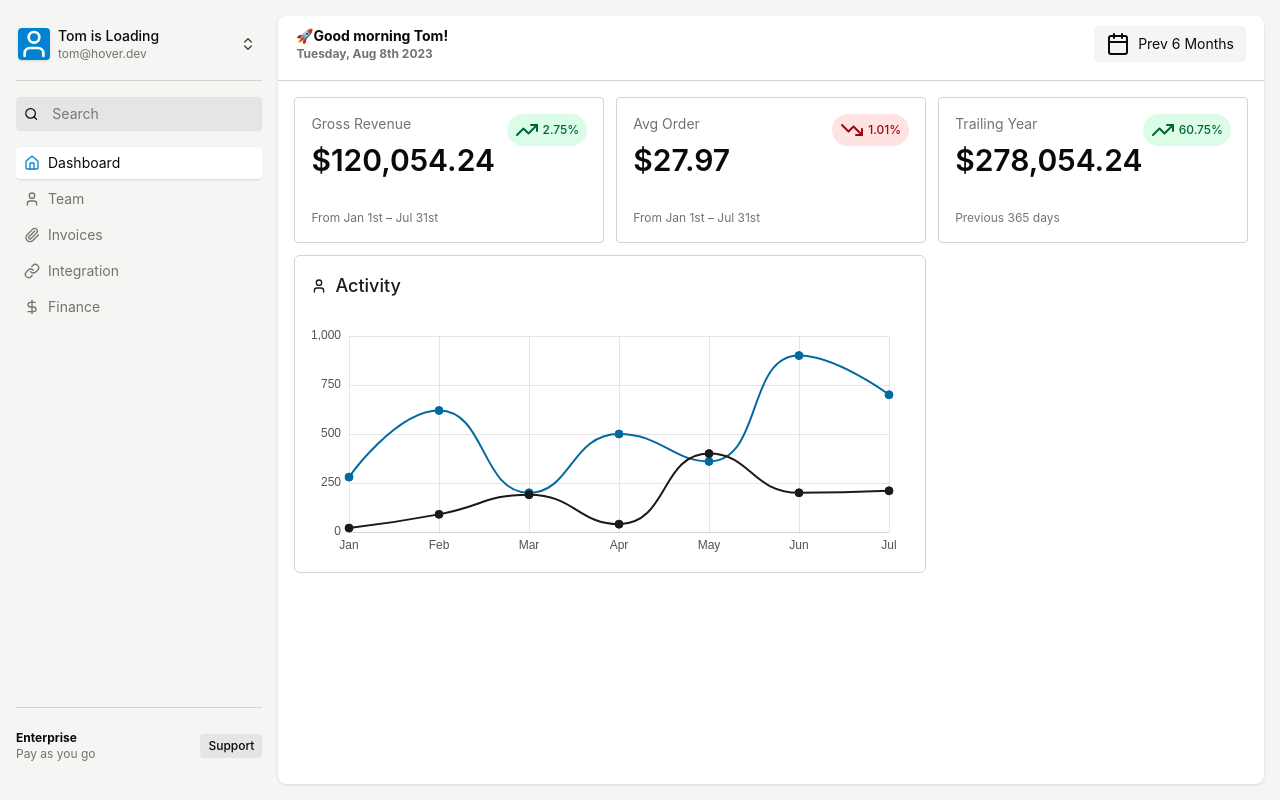
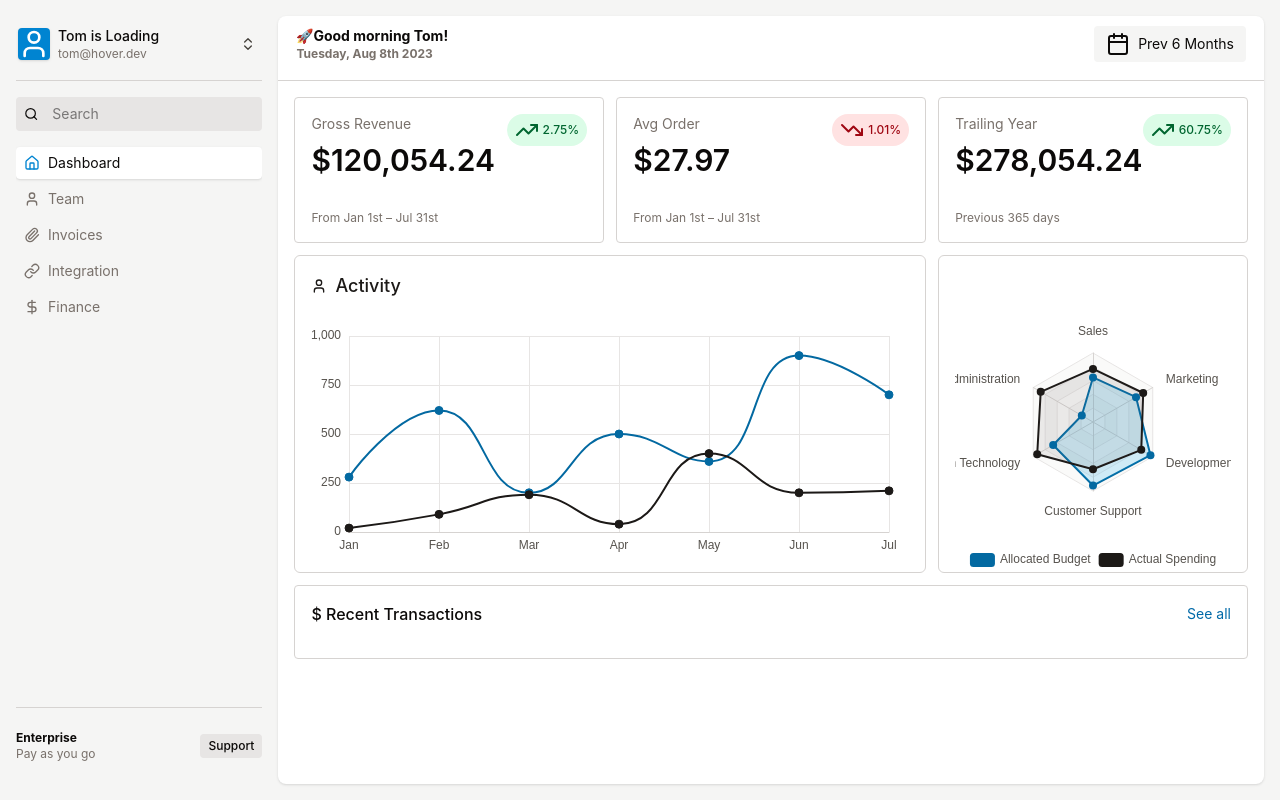
Before and after one commit to ZahraSoley/admin-dashboard, a React (Vite) app: page / in a window 1280 px wide. Built offline with nearby package versions, Linux system fonts and the light colour scheme.

Commit message:
change the style of activity graph and add recent transactions section

```diff
--- a/src/components/Dashboard/Grid.tsx
+++ b/src/components/Dashboard/Grid.tsx
@@ -1,11 +1,15 @@
 import ActivityGraph from "./ActivityGraph"
+import RecentTransaction from "./RecentTransaction"
 import StatCards from "./StatCards"
+import UsageRadar from "./UsageRadar"
 
 const Grid = () => {
     return (
         <div className="px-4 grid gap-3 grid-cols-12">
             <StatCards />
             <ActivityGraph />
+            <UsageRadar />
+            <RecentTransaction />
         </div>
     )
 }
--- /dev/null
+++ b/src/components/Dashboard/RecentTransaction.tsx
@@ -0,0 +1,13 @@
+
+const RecentTransaction = () => {
+    return (
+        <div className="col-span-12 p-4 rounded border border-stone-300">
+            <div className="mb-4 flex items-center justify-between">
+                <h3 className="flex items-center gap-1.5 font-medium">$ Recent Transactions</h3>
+                <button className="text-sm text-sky-700 cursor-pointer hover:text-sky-800">See all</button>
+            </div>
+        </div>
+    )
+}
+
+export default RecentTransaction
--- /dev/null
+++ b/src/components/Dashboard/UsageRadar.tsx
@@ -0,0 +1,138 @@
+import ReactECharts from "echarts-for-react";
+
+const UsageRadar = () => {
+    const option = {
+        legend: {
+            bottom: 0,
+            textStyle: {
+                color: "#57534e", // stone-600
+            },
+        },
+        radar: {
+            indicator: [
+                { name: "Sales", max: 6500 },
+                { name: "Administration", max: 16000 },
+                { name: "Information Technology", max: 30000 },
+                { name: "Customer Support", max: 38000 },
+                { name: "Development", max: 52000 },
+                { name: "Marketing", max: 25000 },
+            ],
+            axisName: {
+                color: "#57534e", // stone-600
+                fontSize: 12,
+            },
+            axisLine: {
+                lineStyle: {
+                    color: "#d6d3d1", // stone-300
+                },
+            },
+            splitLine: {
+                lineStyle: {
+                    color: "#e7e5e4", // stone-200
+                },
+            },
+            splitArea: {
+                areaStyle: {
+                    color: ["#fafaf9", "#f5f5f4"], // stone-50 / stone-100
+                },
+            },
+        },
+        series: [
+            {
+                name: "Budget vs spending",
+                type: "radar",
+                data: [
+                    {
+                        value: [4200, 3000, 20000, 35000, 50000, 18000],
+                        name: "Allocated Budget",
+                        lineStyle: {
+                            color: "#0369a1", // sky-700
+                            width: 2,
+                        },
+                        itemStyle: {
+                            color: "#0369a1", // sky-700
+                        },
+                        areaStyle: {
+                            color: "#0ea5e9", // sky-500
+                            opacity: 0.18,
+                        },
+                    },
+                    {
+                        value: [5000, 14000, 28000, 26000, 42000, 21000],
+                        name: "Actual Spending",
+                        lineStyle: {
+                            color: "#1c1917", // stone-900
+                            width: 2,
+                        },
+                        itemStyle: {
+                            color: "#1c1917", // stone-900
+                        },
+                        areaStyle: {
+                            color: "#57534e", // stone-600
+                            opacity: 0.1,
+                        },
+                    },
+                ],
+            },
+        ],
+    };
+
+    return (
+        <div className="col-span-4 overflow-hidden rounded-md border border-stone-300 bg-white">
+            <div className="h-72 w-full p-4">
+                <ReactECharts option={option} className="h-full w-full" />
+            </div>
+        </div>
+    );
+};
+
+export default UsageRadar;
+
+
+
+
+// bare version
+
+// import ReactECharts from "echarts-for-react";
+// const UsageRadar = () => {
+//     const option = {
+//         title: {
+//             text: "Basic Radar Chart",
+//         },
+//         legend: {
+//             data: ["Allocated Budget", "Actual Spending"],
+//         },
+//         radar: {
+//             indicator: [
+//                 { name: "Sales", max: 6500 },
+//                 { name: "Administration", max: 16000 },
+//                 { name: "Information Technology", max: 30000 },
+//                 { name: "Customer Support", max: 38000 },
+//                 { name: "Development", max: 52000 },
+//                 { name: "Marketing", max: 25000 },
+//             ],
+//         },
+//         series: [
+//             {
+//                 type: "radar",
+//                 data: [
+//                     {
+//                         value: [4200, 3000, 20000, 35000, 50000, 18000],
+//                         name: "Allocated Budget",
+//                     },
+//                     {
+//                         value: [5000, 14000, 28000, 26000, 42000, 21000],
+//                         name: "Actual Spending",
+//                     },
+//                 ],
+//             },
+//         ],
+//     };
+//     return (
+//         <div className="h-72 w-full">
+//             <ReactECharts option={option} />
+//         </div>
+//     );
+// };
+
+// export default UsageRadar;
```
Also changed, not shown: src/components/Dashboard/ActivityGraph.tsx (indentation only).
